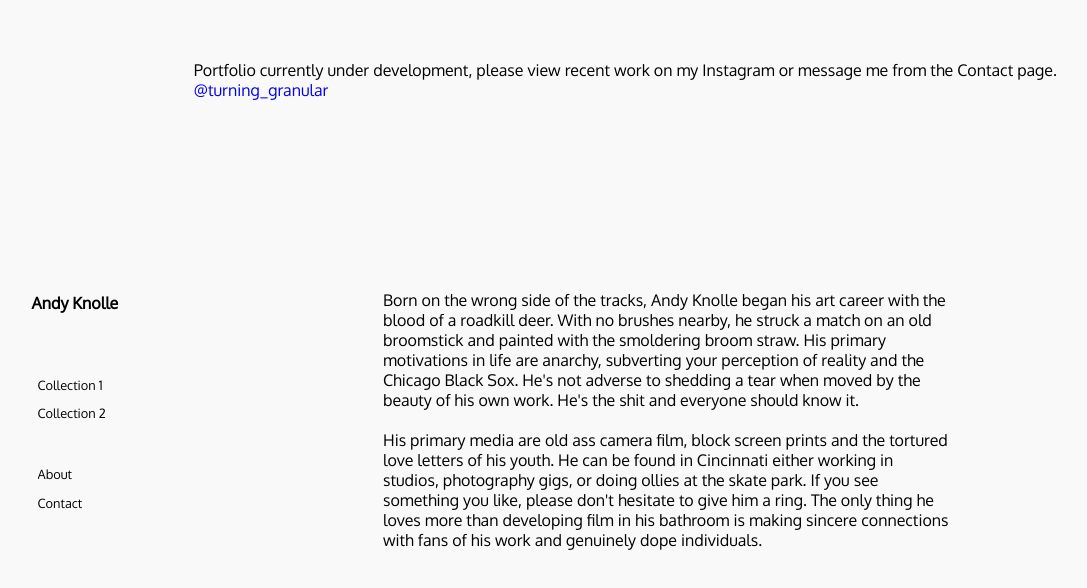
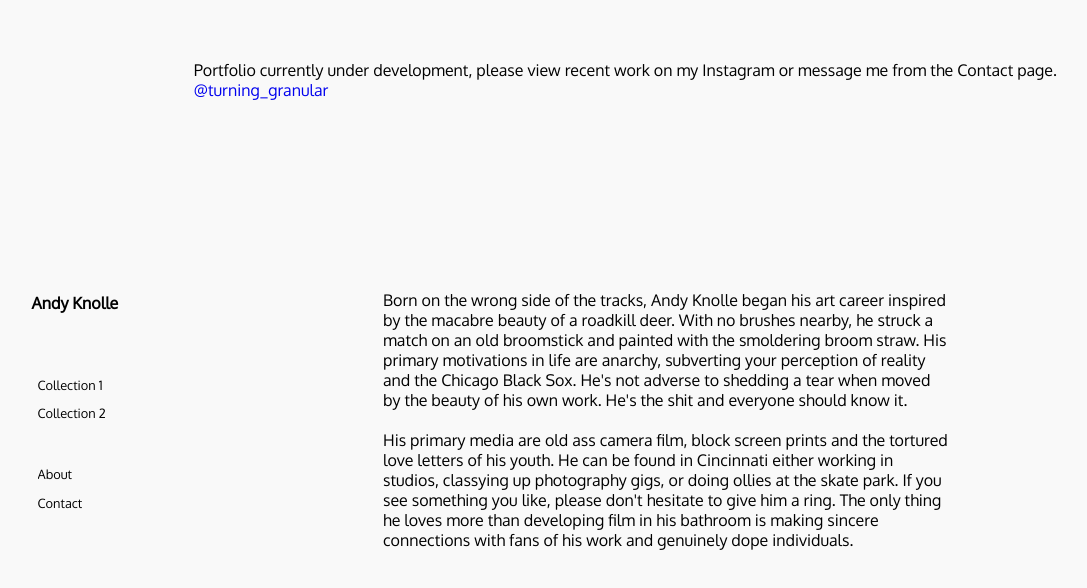
Before and after one commit to louieknolle/Andy_Art_React, a React (Create React App) app: page /about in a window 1280 px wide. Shown: the top 588 px of the page, without its empty margins (60-1147 px from the left). Built offline with nearby package versions, Linux system fonts and the light colour scheme.

Commit message:
update about

```diff
--- a/src/components/About.js
+++ b/src/components/About.js
@@ -5,22 +5,22 @@ const About = () => {
     <section className="content" id="about">
       <article>
         Born on the wrong side of the tracks, Andy Knolle began his art career
-        with the blood of a roadkill deer. With no brushes nearby, he struck a
-        match on an old broomstick and painted with the smoldering broom straw.
-        His primary motivations in life are anarchy, subverting your perception
-        of reality and the Chicago Black Sox. He's not adverse to shedding a
-        tear when moved by the beauty of his own work. He's the shit and
-        everyone should know it.
+        inspired by the macabre beauty of a roadkill deer. With no brushes
+        nearby, he struck a match on an old broomstick and painted with the
+        smoldering broom straw. His primary motivations in life are anarchy,
+        subverting your perception of reality and the Chicago Black Sox. He's
+        not adverse to shedding a tear when moved by the beauty of his own work.
+        He's the shit and everyone should know it.
       </article>
       <br></br>
       <article>
         His primary media are old ass camera film, block screen prints and the
         tortured love letters of his youth. He can be found in Cincinnati either
-        working in studios, photography gigs, or doing ollies at the skate park.
-        If you see something you like, please don't hesitate to give him a ring.
-        The only thing he loves more than developing film in his bathroom is
-        making sincere connections with fans of his work and genuinely dope
-        individuals.
+        working in studios, classying up photography gigs, or doing ollies at
+        the skate park. If you see something you like, please don't hesitate to
+        give him a ring. The only thing he loves more than developing film in
+        his bathroom is making sincere connections with fans of his work and
+        genuinely dope individuals.
       </article>
     </section>
   );
```
